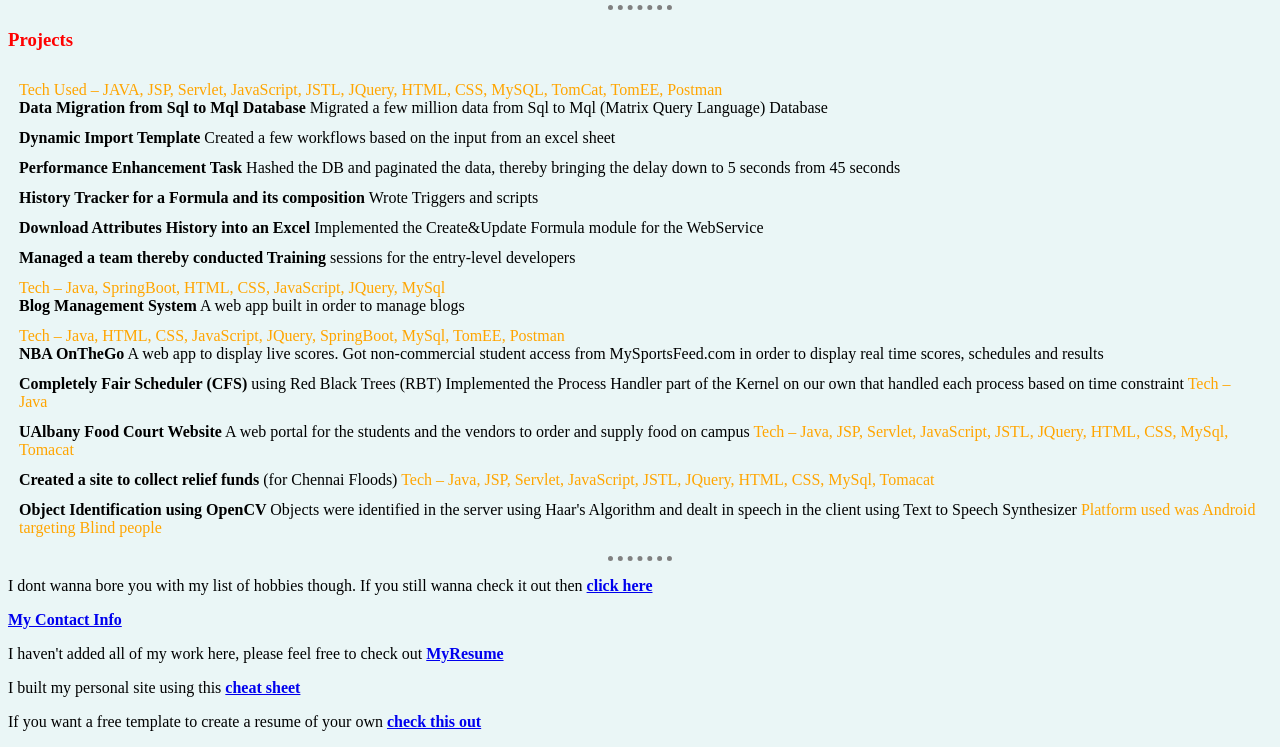
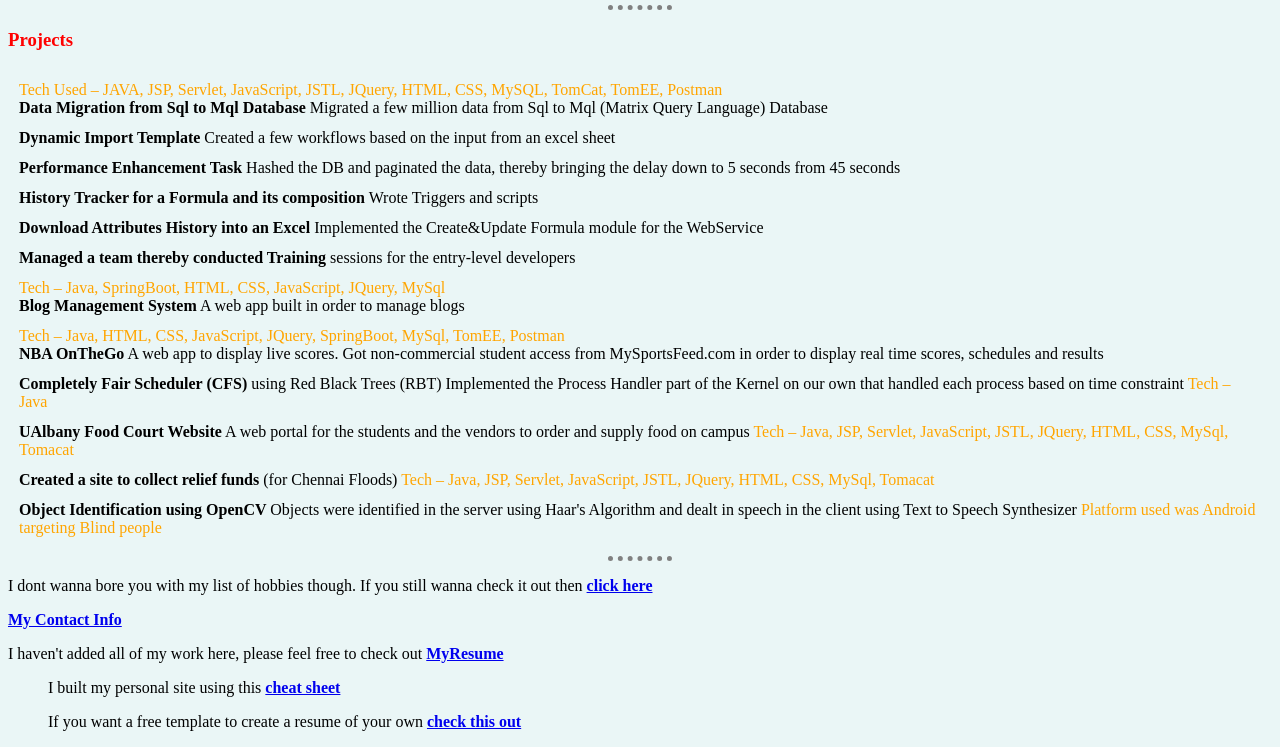
Before and after one commit to gokul7690/cv, a plain HTML site: page index.html in a window 1280 px wide. Shown: the part 864-1611 px from the top of the page. Drawn offline with Linux system fonts and the light colour scheme.

Commit message:
Add files via upload

```diff
--- a/index.html
+++ b/index.html
@@ -190,8 +190,8 @@
   <p>I dont wanna bore you with my list of hobbies though. If you still wanna check it out then <strong><a href="hobbies.html">click here</a></strong></p>
   <strong><a href="contact.html">My Contact Info</a></strong> <br>
   <p>I haven't added all of my work here, please feel free to check out <strong><a download href="Gokul_Resume.pdf">MyResume</a></strong></p>
-  <p>I built my personal site using this <strong><a download href="https://web.stanford.edu/group/csp/cs21/htmlcheatsheet.pdf">cheat sheet</a></strong></p>
-<p>If you want a free template to create a resume of your own <strong><a href="https://www.resumemaker.online/">check this out</a></strong></p>
+  <ul><p>I built my personal site using this <strong><a download href="https://web.stanford.edu/group/csp/cs21/htmlcheatsheet.pdf">cheat sheet</a></strong></ul></p>
+<ul><p>If you want a free template to create a resume of your own <strong><a href="https://www.resumemaker.online/">check this out</a></strong></ul></p>
 </body>
 
 </html>
```
